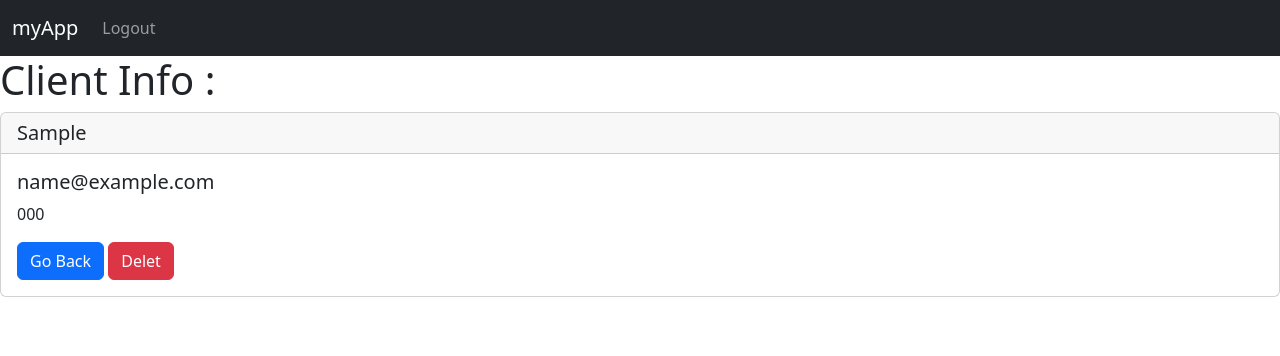
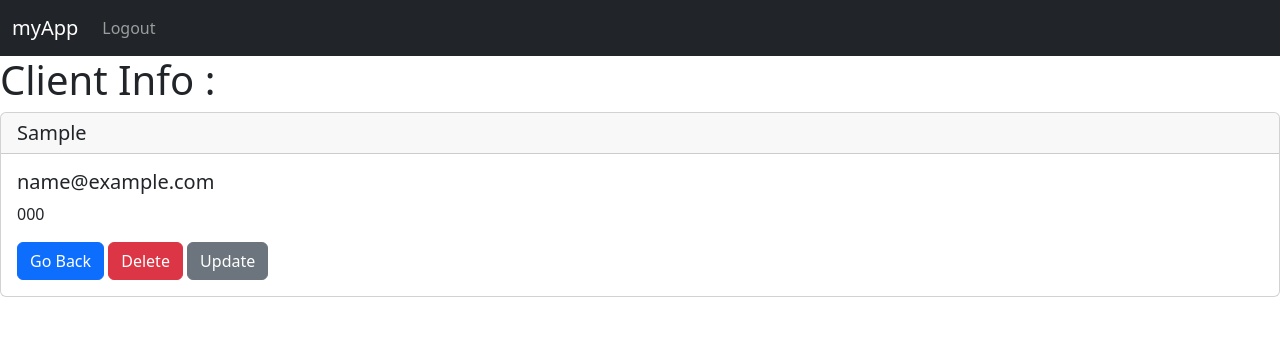
Before and after one commit to Taramichandan/App, a Django app: page /client/1 in a window 1280 px wide. Shown: the top 356 px of the page. Run offline with Django 5.2, Linux system fonts and the light colour scheme; a user stored in the database is signed in; tables that the repository leaves empty hold one stand-in row (values such as "Sample post").

Commit message:
update record features

```diff
--- a/myApp/templates/client.html
+++ b/myApp/templates/client.html
@@ -10,7 +10,8 @@
             <h5 class="card-title">{{client_record.email}}</h5>
             <p class="card-text">{{client_record.phone}}</p>
             <a href="{% url 'home' %}" class="btn btn-primary">Go Back</a>
-            <a href="{% url 'client_delet' client_record.id %}" class="btn btn-danger">Delet</a>
+            <a href="{% url 'client_delet' client_record.id %}" class="btn btn-danger">Delete</a>
+            <a href="{% url 'client_update' client_record.id %}" class="btn btn-secondary">Update</a>
         </div>
     </div>
 
--- a/myApp/webapp/urls.py
+++ b/myApp/webapp/urls.py
@@ -8,5 +8,6 @@ urlpatterns = [
     path('register/',views.register_view,name='register'),
     path('client/<int:pk>',views.client,name='client'),
     path('client_delet/<int:pk>',views.client_delet,name='client_delet'),
+    path('client_update/<int:pk>',views.client_update,name='client_update'),
     path('add_client/',views.add_client,name='add_client'),
 ]
--- a/myApp/webapp/views.py
+++ b/myApp/webapp/views.py
@@ -75,6 +75,24 @@ def client_delet(req,pk):
         messages.success(req,' YOu need to login first ...')
         return redirect('home')
 
+
+def client_update(req , pk):
+    if req.user.is_authenticated :
+        current_record = Client.objects.get(id=pk)
+        form = AddClientform(req.POST or None , instance = current_record)
+        if req.method == 'POST':
+            if form.is_valid :
+                update_client = form.save()
+                messages.success(req , 'Client info updated ..... ')
+                return redirect('home')
+        return render(req, 'client_update.html' , {'form' : form})
+
+    else:
+        messages.success(req , 'You have to login first .....')
+        return redirect('home')
+
+
+
 def add_client(req):
 
     form = AddClientform(req.POST or None)
```
Also changed, not shown: myApp/templates/client_update.html (added, +23 -0 lines).
